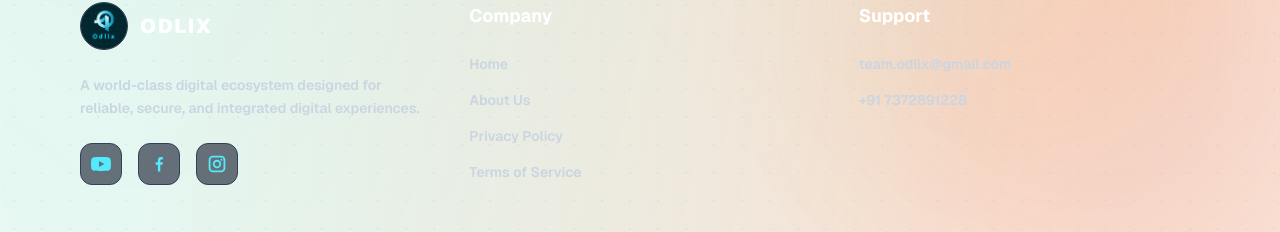
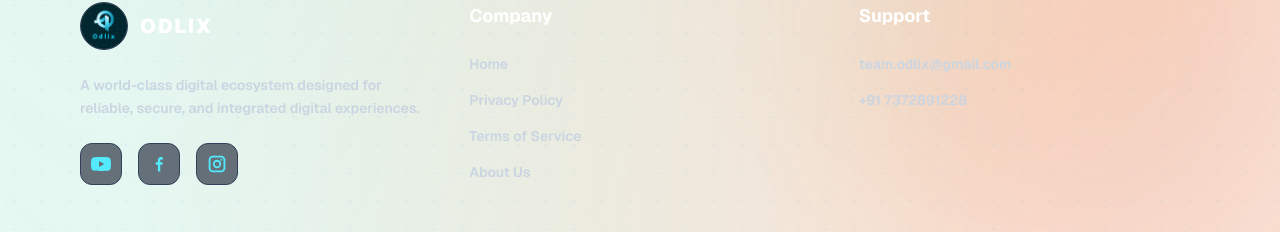
Before and after one commit to Anandrajbgp/Odlix, a Next.js app: page / in a window 1280 px wide. Shown: the part 4685-4917 px from the top of the page. Built offline with nearby package versions, Linux system fonts and the light colour scheme.

Commit message:
feat: reorder footer company links to place About Us after Privacy Policy and Terms of Service

```diff
--- a/components/layout/home-footer.tsx
+++ b/components/layout/home-footer.tsx
@@ -123,11 +123,6 @@ export function HomeFooter() {
               </Link>
             </li>
             <li>
-              <Link href="/about" className="transition-colors hover:text-cyan-300">
-                About Us
-              </Link>
-            </li>
-            <li>
               <Link href={privacyHref} className="transition-colors hover:text-cyan-300">
                 Privacy Policy
               </Link>
@@ -135,6 +130,11 @@ export function HomeFooter() {
             <li>
               <Link href={termsHref} className="transition-colors hover:text-cyan-300">
                 Terms of Service
+              </Link>
+            </li>
+            <li>
+              <Link href="/about" className="transition-colors hover:text-cyan-300">
+                About Us
               </Link>
             </li>
           </ul>
```
